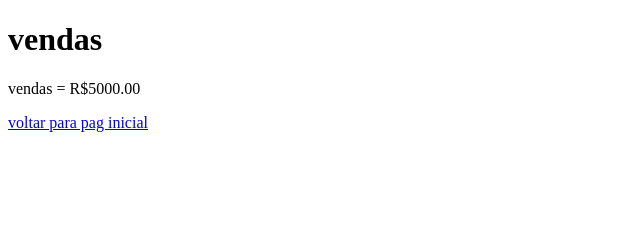
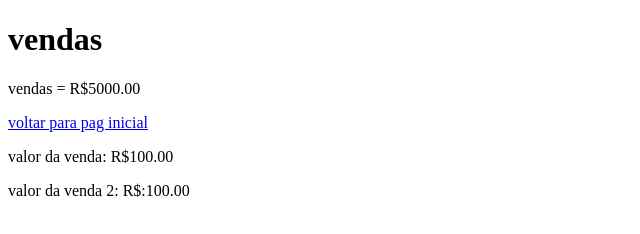
Before and after one commit to LucasHori/teste, a plain HTML site: page vendas.html in a window 1280 px wide. Shown: the whole page, without its empty margins (0-640 px from the left). Drawn offline with Linux system fonts and the light colour scheme.

Commit message:
adicionado valor da venda

```diff
--- a/vendas.html
+++ b/vendas.html
@@ -9,5 +9,8 @@
     <h1>vendas</h1>
     <p>vendas = R$5000.00</p>
     <a href="index.html">voltar para pag inicial</a>
+    <p>valor da venda: R$100.00</p>
+
+    <p>valor da venda 2: R$:100.00</p>
  </body>
  </html>
```
